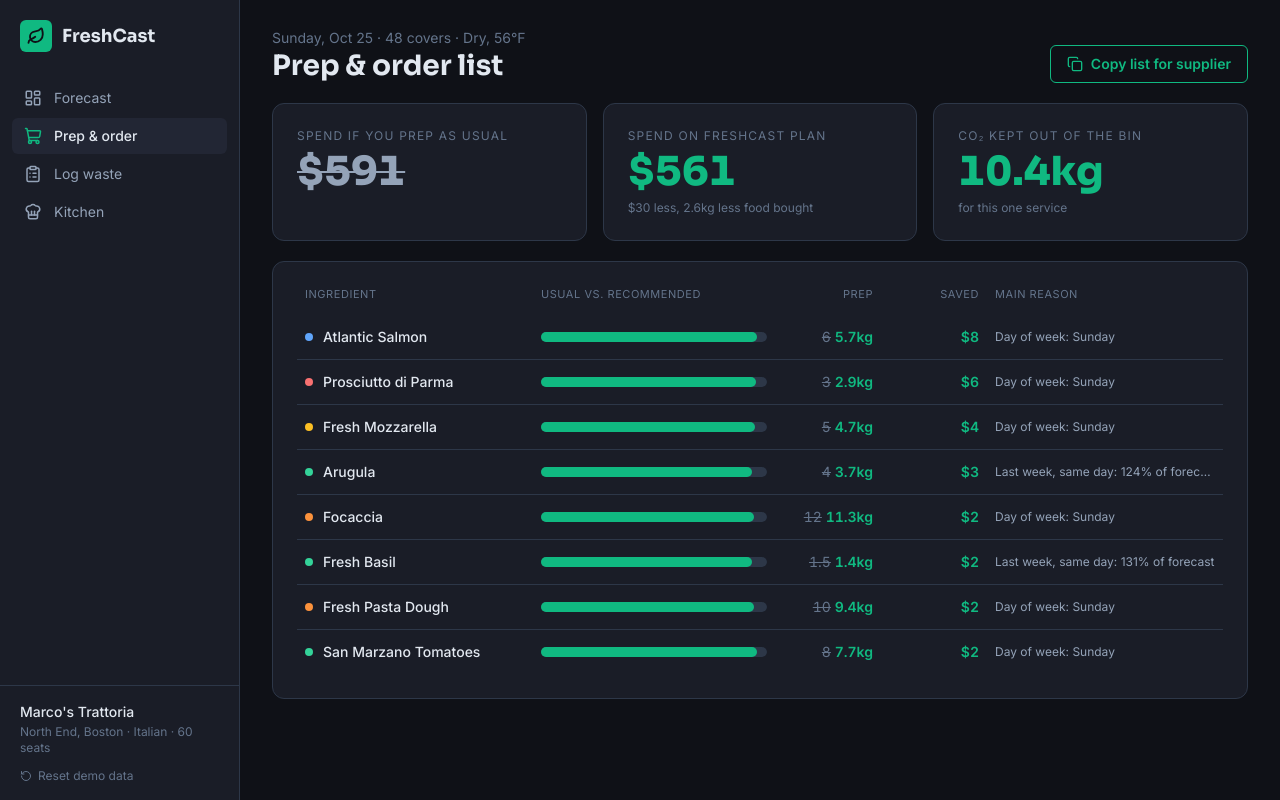
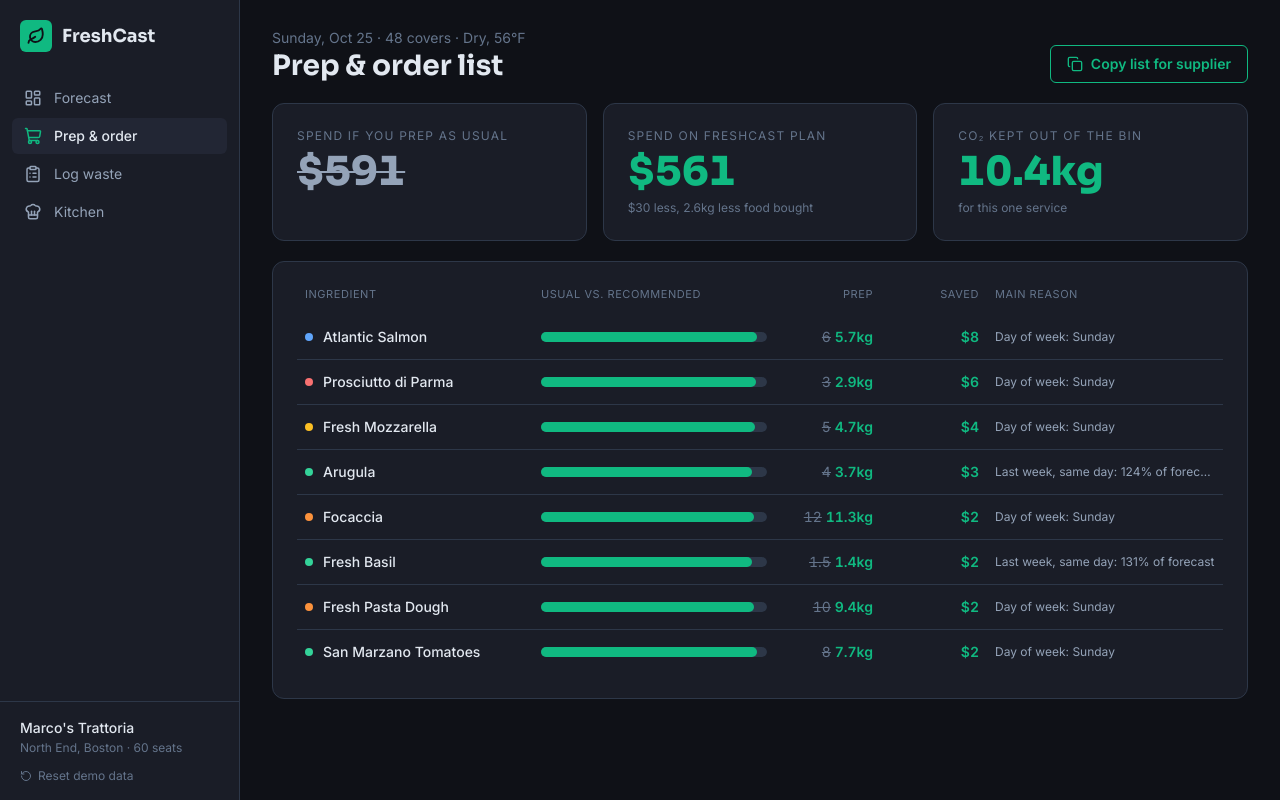
Before and after one commit to DanielIbraev/FreshCast, a Next.js app in the folder freshcast-app/: page /orders in a window 1280 px wide. Built offline with nearby package versions, Linux system fonts and the light colour scheme; no server answers.

Commit message:
auto: save 09:41:12

```diff
--- a/freshcast-app/components/sidebar.tsx
+++ b/freshcast-app/components/sidebar.tsx
@@ -48,7 +48,7 @@ export function Sidebar() {
 
       <div className="mt-auto border-t border-border px-5 py-4">
         <p className="text-sm font-500 text-text-primary">{DEMO_RESTAURANT.name}</p>
-        <p className="mt-0.5 text-xs text-text-muted">North End, Boston · Italian · 60 seats</p>
+        <p className="mt-0.5 text-xs text-text-muted">North End, Boston · 60 seats</p>
         <button onClick={resetDemo} className="mt-3 flex items-center gap-1.5 text-xs text-text-muted transition-colors duration-150 hover:text-text-primary">
           <RotateCcw className="h-3 w-3" /> Reset demo data
         </button>
```
